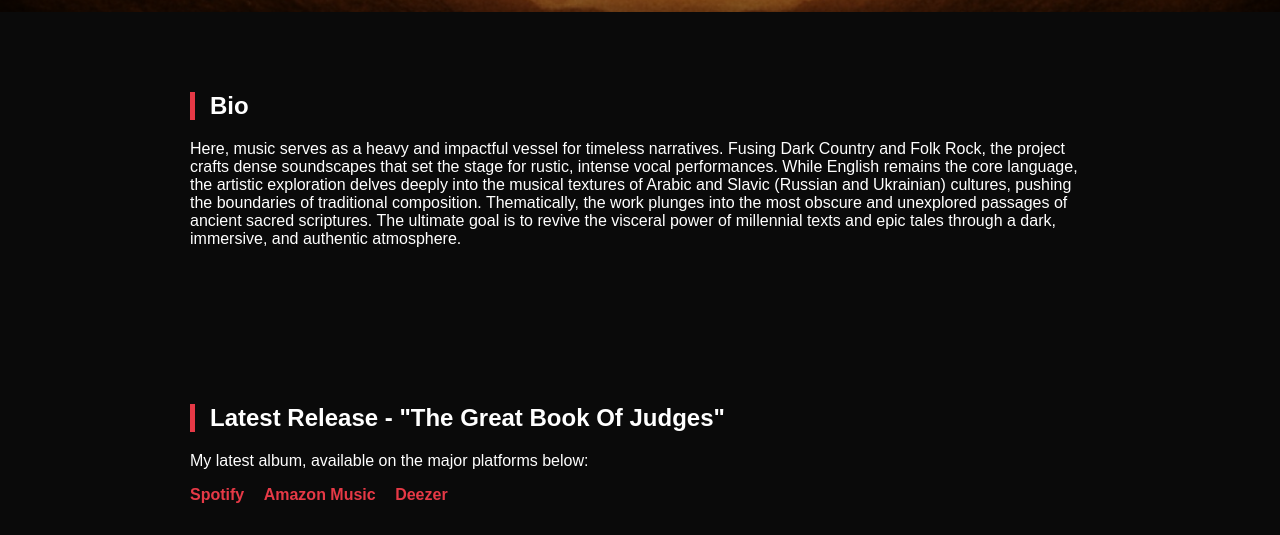
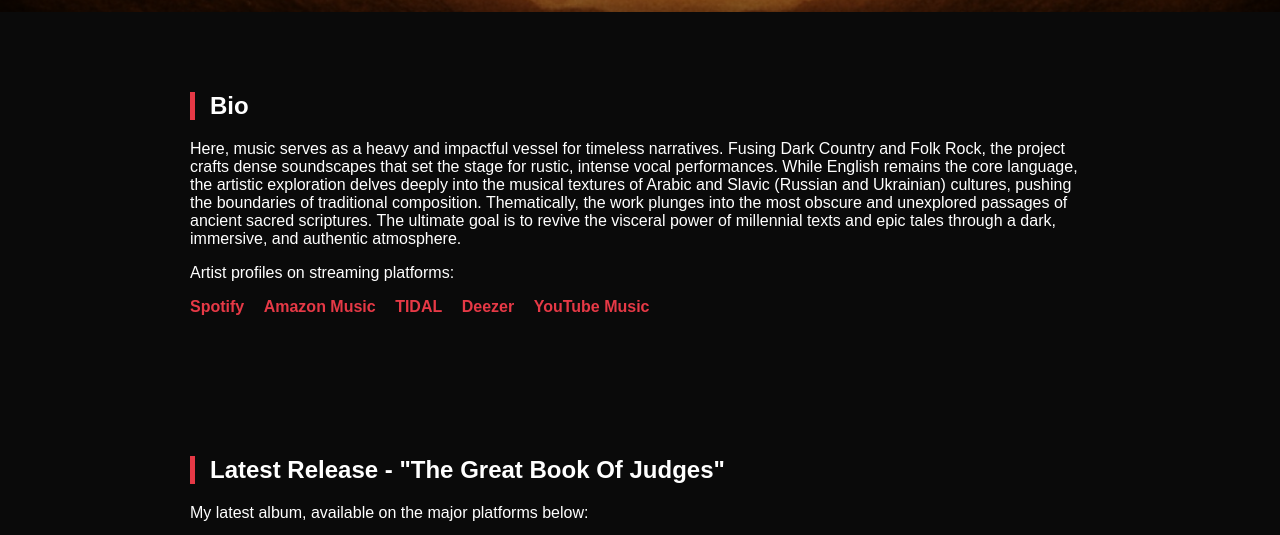
Before and after one commit to erivandons/MyArtistSite, a plain HTML site: page index.html in a window 1280 px wide. Shown: the part 276-811 px from the top of the page. Drawn offline with Linux system fonts and the light colour scheme.

Commit message:
Plataformas

```diff
--- a/index.html
+++ b/index.html
@@ -183,6 +183,14 @@
       <p>
         Here, music serves as a heavy and impactful vessel for timeless narratives. Fusing Dark Country and Folk Rock, the project crafts dense soundscapes that set the stage for rustic, intense vocal performances. While English remains the core language, the artistic exploration delves deeply into the musical textures of Arabic and Slavic (Russian and Ukrainian) cultures, pushing the boundaries of traditional composition. Thematically, the work plunges into the most obscure and unexplored passages of ancient sacred scriptures. The ultimate goal is to revive the visceral power of millennial texts and epic tales through a dark, immersive, and authentic atmosphere.
       </p>
+      <p>Artist profiles on streaming platforms:</p>
+      <div class="links">
+        <a href="https://open.spotify.com/artist/26essFOsBm2OVwyLVvfjrs?si=2_0gllkgTei90FtsHR5LSQ" target="_blank" rel="noopener noreferrer">Spotify</a>
+        <a href="https://music.amazon.com.br/artists/B0G61C4SWB/erivando-nogueira?marketplaceId=ART4WZ8MWBX2Y&musicTerritory=BR&ref=dm_sh_DGWsdoMVTbLVDARvec4n1DYUJ" target="_blank" rel="noopener noreferrer">Amazon Music</a>
+        <a href="https://tidal.com/artist/71041731" target="_blank" rel="noopener noreferrer">TIDAL</a>
+        <a href="https://www.deezer.com/br/artist/360881712" target="_blank" rel="noopener noreferrer">Deezer</a>
+        <a href="https://music.youtube.com/channel/UCiKOaMHBJ3pzea9xNg-0xHg" target="_blank" rel="noopener noreferrer">YouTube Music</a>
+      </div>
     </section>
 
     <section>
```
